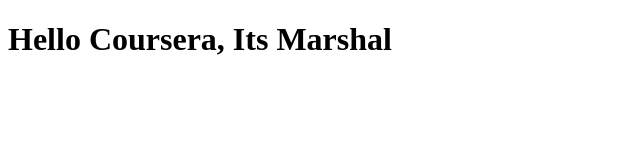
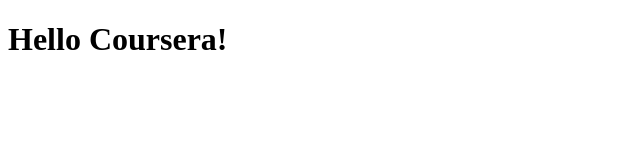
Before and after one commit to marshal106/coursera-test, a plain HTML site: page site/index.html in a window 1280 px wide. Shown: the whole page, without its empty margins (0-640 px from the left). Drawn offline with Linux system fonts and the light colour scheme.

Commit message:
First git page

```diff
--- a/site/index.html
+++ b/site/index.html
@@ -4,6 +4,6 @@
 	<title>Hello Coursera</title>
 </head>
 <body>
-<h1>Hello Coursera, Its Marshal</h1>
+<h1>Hello Coursera!</h1>
 </body>
 </html>
```
